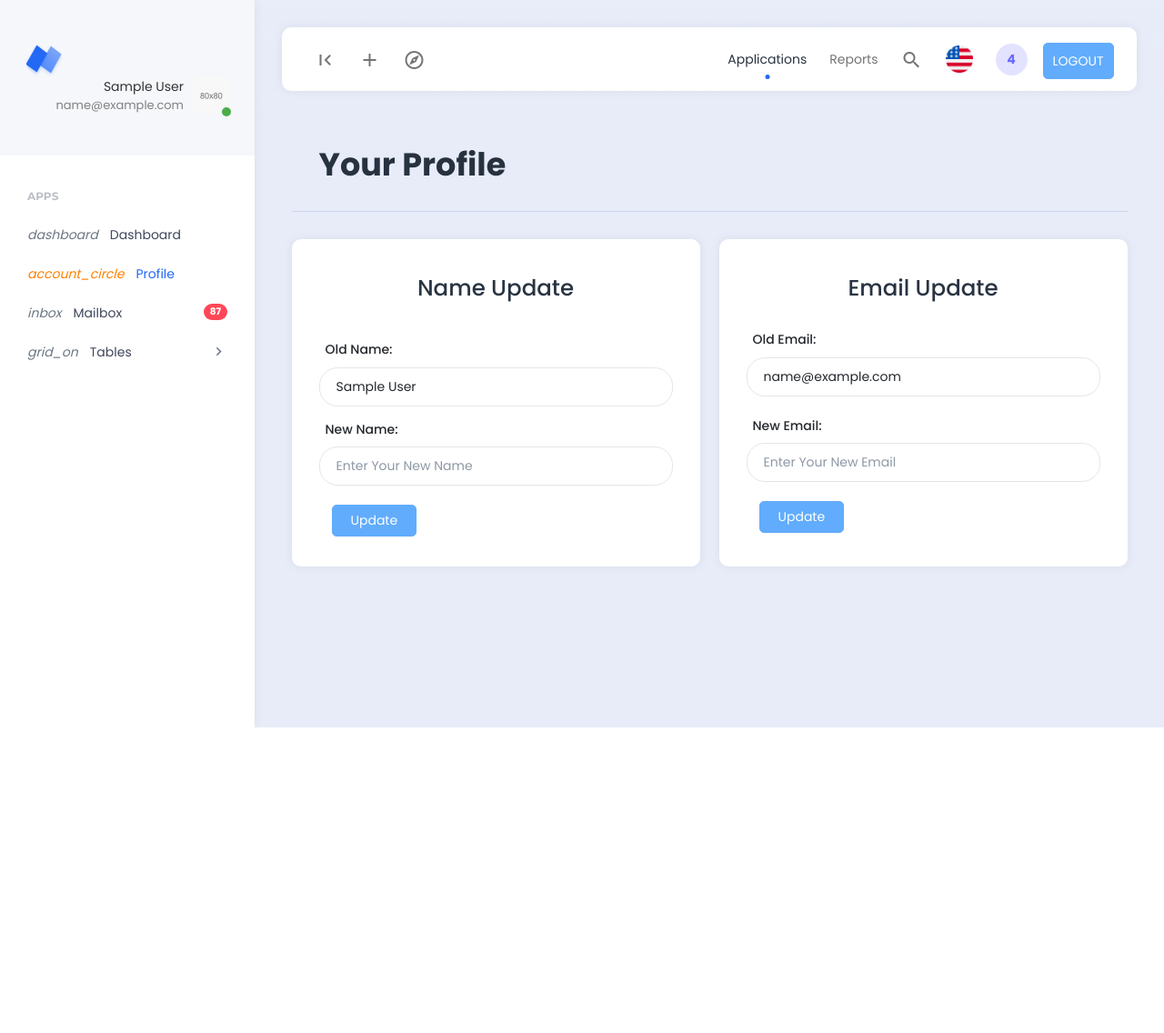
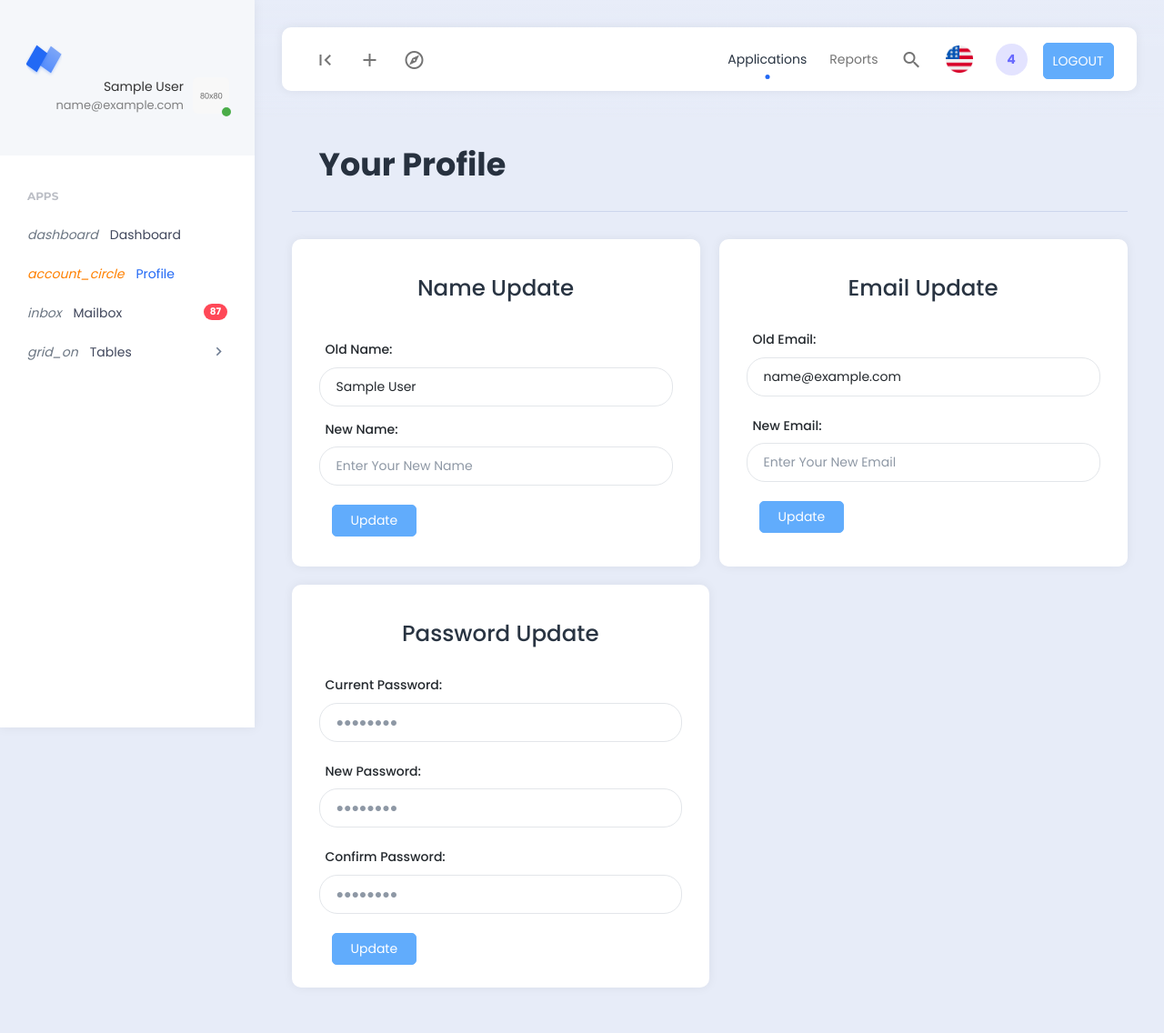
Before and after one commit to keyamoni05866/php_practice_project, a PHP site: page /dashboard/profile.php in a window 1280 px wide. Shown: the whole page at 91% size. Before the commit the page ends 800 px from the top, so only its background shows below. Run offline with PHP 8.4, Linux system fonts and the light colour scheme; the visitor is signed in with stand-in values (Sample User, id 1); some libraries are stand-ins or nearby versions.

Commit message:
password section done with home work

```diff
--- a/dashboard/profile.php
+++ b/dashboard/profile.php
@@ -18,18 +18,45 @@ include('./extends/header.php');
 unset($_SESSION['name_update_success']) ?>
 
 
-<?php if (isset( $_SESSION['email_update_success'])) : ?>
+<?php if (isset($_SESSION['email_update_success'])) : ?>
 
 
   <div class="alert alert-custom " role="alert" style="width: 25%; height: 25%;  float:right;">
     <div class="custom-alert-icon icon-primary"><i class="material-icons-outlined">done</i></div>
     <div class="alert-content">
       <span class="alert-title"></span>
-        <span class="alert-text"><?=  $_SESSION['email_update_success']; ?></span>
+      <span class="alert-text"><?= $_SESSION['email_update_success']; ?></span>
     </div>
   </div>
 <?php endif;
-unset( $_SESSION['email_update_success']) ?>
+unset($_SESSION['email_update_success']) ?>
+
+<?php if (isset($_SESSION['password_success'])) : ?>
+
+
+<div class="alert alert-custom " role="alert" style="width: 25%; height: 25%;  float:right;">
+  <div class="custom-alert-icon icon-primary"><i class="material-icons-outlined">done</i></div>
+  <div class="alert-content">
+    <span class="alert-title"></span>
+    <span class="alert-text"><?= $_SESSION['password_success']; ?></span>
+  </div>
+</div>
+<?php endif;
+unset($_SESSION['password_success']) ?>
+
+<?php if (isset($_SESSION['current_confirm_pass_error'])) : ?>
+
+
+<div class="alert alert-custom " role="alert" style="width: 25%; height: 25%;  float:right;">
+  <div class="custom-alert-icon icon-danger"><i class="material-icons-outlined">close</i></div>
+  <div class="alert-content">
+    <span class="alert-title"></span>
+    <span class="alert-text"><?= $_SESSION['current_confirm_pass_error']; ?></span>
+  </div>
+</div>
+<?php endif;
+unset($_SESSION['current_confirm_pass_error']) ?>
+
 <div class="row">
   <div class="col">
     <div class="page-description">
@@ -38,9 +65,9 @@ unset( $_SESSION['email_update_success']) ?>
   </div>
 </div>
 
-<div class="row" >
+<div class="row">
 
-<div class="col" >
+  <div class="col">
 
     <div class="card" style="height: 360px;">
       <div class="card-header">
@@ -49,14 +76,15 @@ unset( $_SESSION['email_update_success']) ?>
       <form action="profile_update.php" method="POST">
         <div class="card-body">
           <label for="exampleInputEmail1" class="form-label ms-2 fs-6">Old Name:</label>
-     <input type="text" class="form-control form-control-rounded" aria-describedby="..." placeholder="" value="<?= $_SESSION['admin_name']?>">
+          <input type="text" class="form-control form-control-rounded" aria-describedby="..." placeholder="" value="<?= $_SESSION['admin_name'] ?>">
 
           <label for="exampleInputEmail1" class="form-label fs-6 ms-2 mt-3">New Name:</label>
           <input type="text" class="form-control form-control-rounded" aria-describedby="..." placeholder="Enter Your New Name" name="name">
- <?php if(isset($_SESSION['name_error'])) :?>
+          <?php if (isset($_SESSION['name_error'])) : ?>
             <div id="emailHelp" class="form-text text-danger ms-2 fs-6"><?= $_SESSION['name_error'] ?> </div>
-        <?php endif; unset($_SESSION['name_error']);?>
-        <button class="btn btn-info  mt-4 ms-3 text-white" name="name_update" >Update</button>
+          <?php endif;
+          unset($_SESSION['name_error']); ?>
+          <button class="btn btn-info  mt-4 ms-3 text-white" name="name_update">Update</button>
         </div>
       </form>
     </div>
@@ -64,7 +92,7 @@ unset( $_SESSION['email_update_success']) ?>
   </div>
 
   <!-- email update section is here -->
-<div class="col" >
+  <div class="col">
 
     <form action="profile_update.php" method="POST">
       <div class="card" style="height: 360px;">
@@ -73,15 +101,16 @@ unset( $_SESSION['email_update_success']) ?>
         </div>
         <div class="card-body">
           <label for="exampleInputEmail1" class="form-label ms-2 mt-2 fs-6">Old Email:</label>
-        <input type="email" class="form-control form-control-rounded" aria-describedby="..." value="<?= $_SESSION['admin_email']?>">
+          <input type="email" class="form-control form-control-rounded" aria-describedby="..." value="<?= $_SESSION['admin_email'] ?>">
 
           <label for="exampleInputEmail1" class="form-label fs-6 ms-2 mt-4">New Email:</label>
           <input type="email" class="form-control form-control-rounded" aria-describedby="..." placeholder="Enter Your New Email" name="email">
 
 
-         <?php if(isset($_SESSION['email_error'])) :?>
+          <?php if (isset($_SESSION['email_error'])) : ?>
             <div id="emailHelp" class="form-text text-danger ms-2 fs-6"><?= $_SESSION['email_error'] ?> </div>
-        <?php endif; unset($_SESSION['email_error']);?>
+          <?php endif;
+          unset($_SESSION['email_error']); ?>
           <button class="btn btn-info  mt-4 ms-3 text-white" name="email_update">Update</button>
         </div>
       </div>
@@ -89,6 +118,62 @@ unset( $_SESSION['email_update_success']) ?>
 
   </div>
 </div>
+
+
+<!-- password update is here -->
+<div class="col-6">
+
+  <form action="profile_update.php" method="POST">
+    <div class="card">
+<!--
+    <?php if (isset($_SESSION['password_success'])) : ?>
+
+
+<div class="alert alert-custom mt-5 mx-3" role="alert" >
+  <div class="custom-alert-icon icon-primary"><i class="material-icons-outlined">done</i></div>
+  <div class="alert-content">
+    <span class="alert-title">Congratulations,</span>
+    <span class="alert-text"><?= $_SESSION['password_success']; ?></span>
+  </div>
+</div>
+<?php endif;
+unset($_SESSION['password_success']) ?> -->
+
+      <div class="card-header ">
+        <h2 class="fs-3 text-center mt-3">Password Update</h2>
+      </div>
+      <div class="card-body">
+        <label for="exampleInputEmail1" class="form-label ms-2 mt-2 fs-6">Current Password:</label>
+        <input type="password" class="form-control form-control-rounded" aria-describedby="..." placeholder="&#9679;&#9679;&#9679;&#9679;&#9679;&#9679;&#9679;&#9679;" name="current_password">
+        <?php if (isset($_SESSION['password_error'])) : ?>
+        <div id="emailHelp" class="form-text text-danger ms-2 fs-6"><?= $_SESSION['password_error'] ?> </div>
+        <?php endif;
+          unset($_SESSION['password_error']); ?>
+
+        <label for="exampleInputEmail1" class="form-label fs-6 ms-2 mt-4">New Password:</label>
+        <input type="password" placeholder="&#9679;&#9679;&#9679;&#9679;&#9679;&#9679;&#9679;&#9679;" class="form-control form-control-rounded" aria-describedby="..." name="new_password">
+
+        <?php if (isset($_SESSION['new_password_error'])) : ?>
+        <div id="emailHelp" class="form-text text-danger ms-2 fs-6"><?= $_SESSION['new_password_error'] ?> </div>
+        <?php endif;
+          unset($_SESSION['new_password_error']); ?>
+
+        <label for="exampleInputEmail1" class="form-label fs-6 ms-2 mt-4">Confirm Password:</label>
+        <input type="password" placeholder="&#9679;&#9679;&#9679;&#9679;&#9679;&#9679;&#9679;&#9679;" class="form-control form-control-rounded" aria-describedby="..." name="confirm_password">
+
+        <?php if (isset($_SESSION['confirm_password_error'])) : ?>
+        <div id="emailHelp" class="form-text text-danger ms-2 fs-6"><?= $_SESSION['confirm_password_error'] ?> </div>
+        <?php endif;
+          unset($_SESSION['confirm_password_error']); ?>
+
+
+
+        <button class="btn btn-info  mt-4 ms-3 text-white" name="password_update">Update</button>
+      </div>
+    </div>
+  </form>
+
+</div>
 <?php
 include('./extends/footer.php');
 ?>
--- a/login_post.php
+++ b/login_post.php
@@ -21,6 +21,7 @@ if($email && $password){
        $_SESSION['admin_name'] = $user['name'];
        $_SESSION['admin_email'] = $user['email'];
 
+
        $_SESSION['login_success'] = "WELCOME TO DASHBOARD";
        header("location: ./dashboard/home.php");
 
```
Also changed, not shown: dashboard/profile_update.php (+50 -0 lines). Lines whose indentation alone changed are shown as unchanged.
